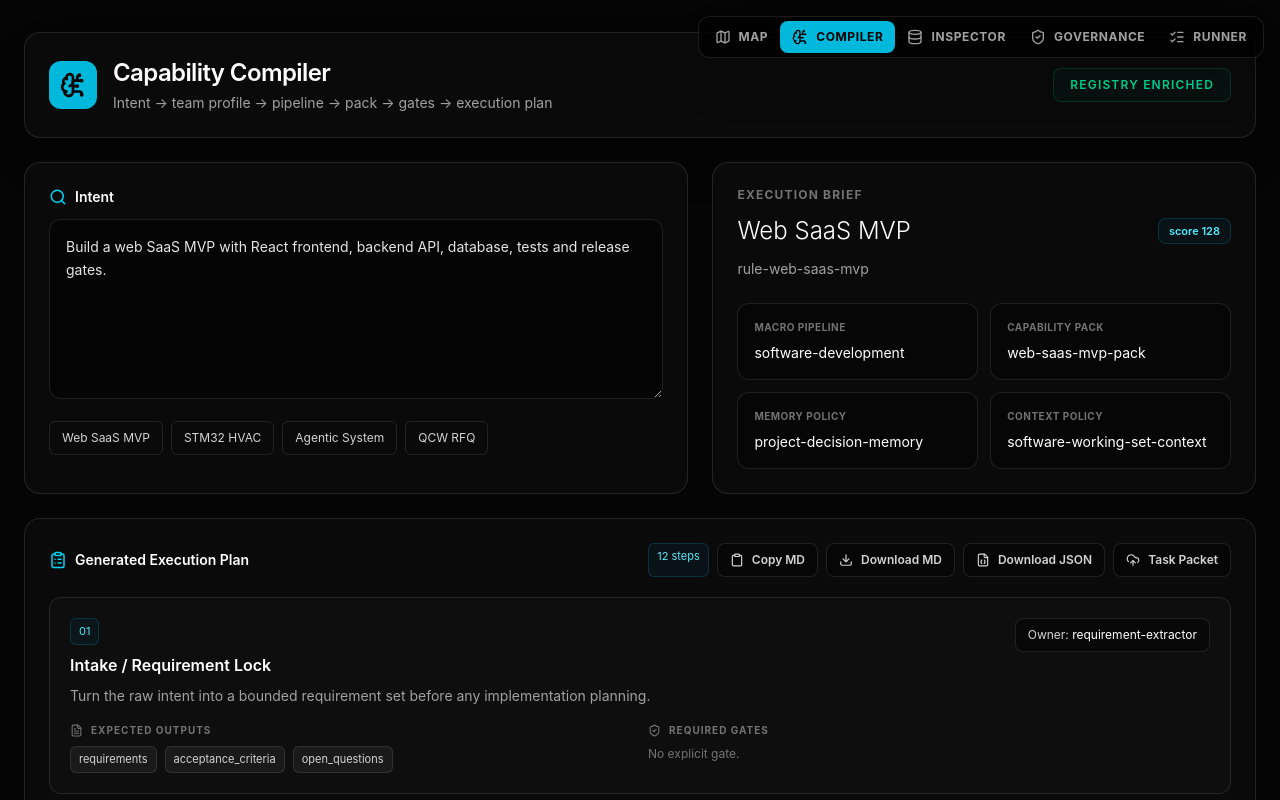
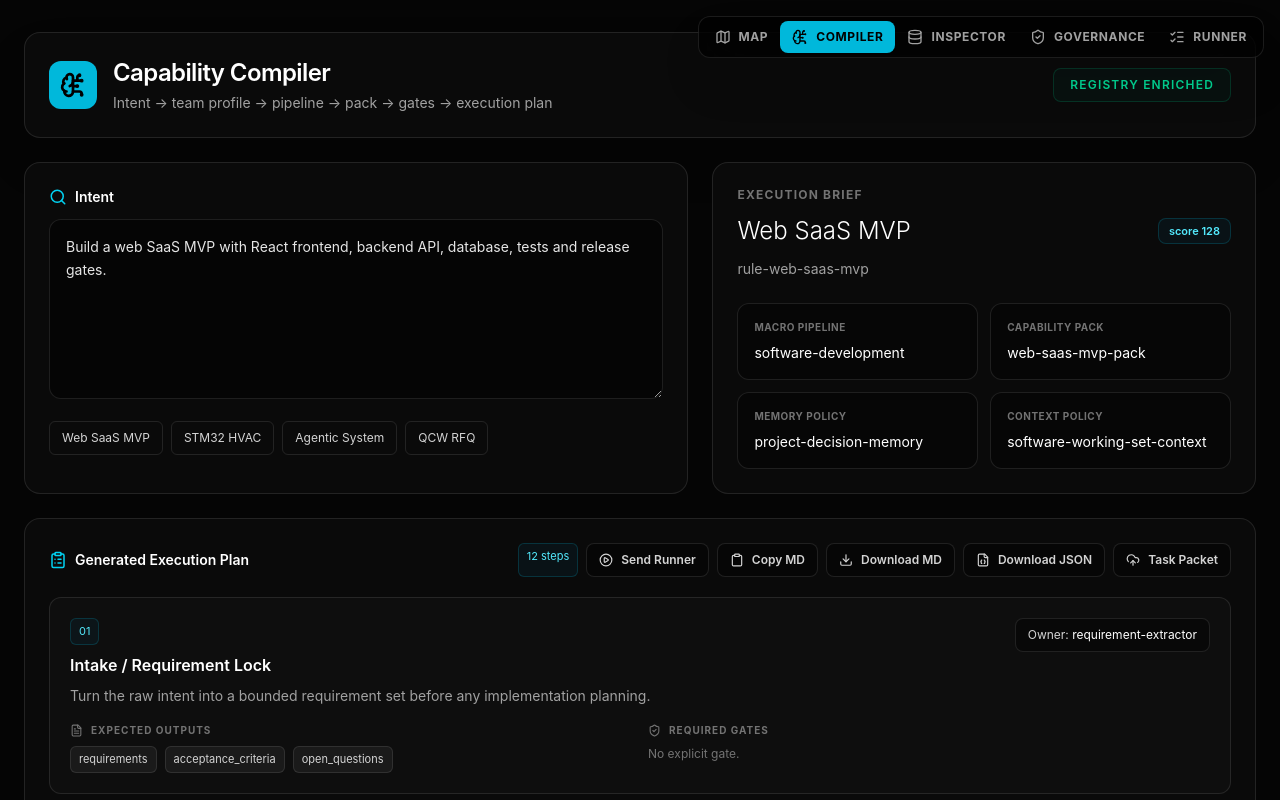
Before and after one commit to coskunhasib/Nexus_Capability_OS, a React (Vite) app: page / in a window 1280 px wide. Both pictures are taken after a click on the button "COMPILER". Shown: the top 800 px of the page. Built offline with nearby package versions, Linux system fonts and the light colour scheme.

Commit message:
ui: add send to runner action on execution plan

```diff
--- a/src/ExecutionPlanPanel.tsx
+++ b/src/ExecutionPlanPanel.tsx
@@ -1,4 +1,4 @@
-import { Clipboard, ClipboardList, Download, FileJson, FileText, GitBranch, Layers, ShieldCheck, UploadCloud } from 'lucide-react';
+import { Clipboard, ClipboardList, Download, FileJson, FileText, GitBranch, Layers, PlayCircle, ShieldCheck, UploadCloud } from 'lucide-react';
 
 type Rule = {
   id: string;
@@ -232,13 +232,14 @@ function ActionButton({ icon, label, onClick }: { icon: React.ReactNode; label:
   return <button onClick={onClick} className="flex items-center gap-2 rounded-lg border border-white/10 bg-black/30 px-3 py-2 text-xs font-semibold text-neutral-300 transition hover:border-cyan-500/30 hover:text-white">{icon}{label}</button>;
 }
 
-export default function ExecutionPlanPanel({ selected, profiles, gates, microPipelines, packs }: { selected?: Rule; profiles: AgentProfile[]; gates: Gate[]; microPipelines: MicroPipeline[]; packs: CapabilityPack[] }) {
+export default function ExecutionPlanPanel({ selected, profiles, gates, microPipelines, packs, onSendTaskPacket }: { selected?: Rule; profiles: AgentProfile[]; gates: Gate[]; microPipelines: MicroPipeline[]; packs: CapabilityPack[]; onSendTaskPacket?: (packet: unknown) => void }) {
   if (!selected) return null;
   const steps = buildPlan(selected, profiles, gates, microPipelines, packs);
   const payload = createPayload(selected, profiles, gates, microPipelines, packs, steps);
   const markdown = toMarkdown(payload);
   const json = JSON.stringify(payload, null, 2);
-  const taskPacket = JSON.stringify(toTaskPacket(payload), null, 2);
+  const taskPacketObject = toTaskPacket(payload);
+  const taskPacket = JSON.stringify(taskPacketObject, null, 2);
 
   return (
     <section className="rounded-2xl border border-white/10 bg-[#0a0a0a] p-6">
@@ -249,6 +250,7 @@ export default function ExecutionPlanPanel({ selected, profiles, gates, microPip
         </div>
         <div className="flex flex-wrap gap-2">
           <Badge tone="cyan">{steps.length} steps</Badge>
+          <ActionButton icon={<PlayCircle size={14} />} label="Send Runner" onClick={() => onSendTaskPacket?.(taskPacketObject)} />
           <ActionButton icon={<Clipboard size={14} />} label="Copy MD" onClick={() => void copyText(markdown)} />
           <ActionButton icon={<Download size={14} />} label="Download MD" onClick={() => downloadFile('nexus-execution-plan.md', markdown, 'text/markdown')} />
           <ActionButton icon={<FileJson size={14} />} label="Download JSON" onClick={() => downloadFile('nexus-execution-plan.json', json, 'application/json')} />
```
